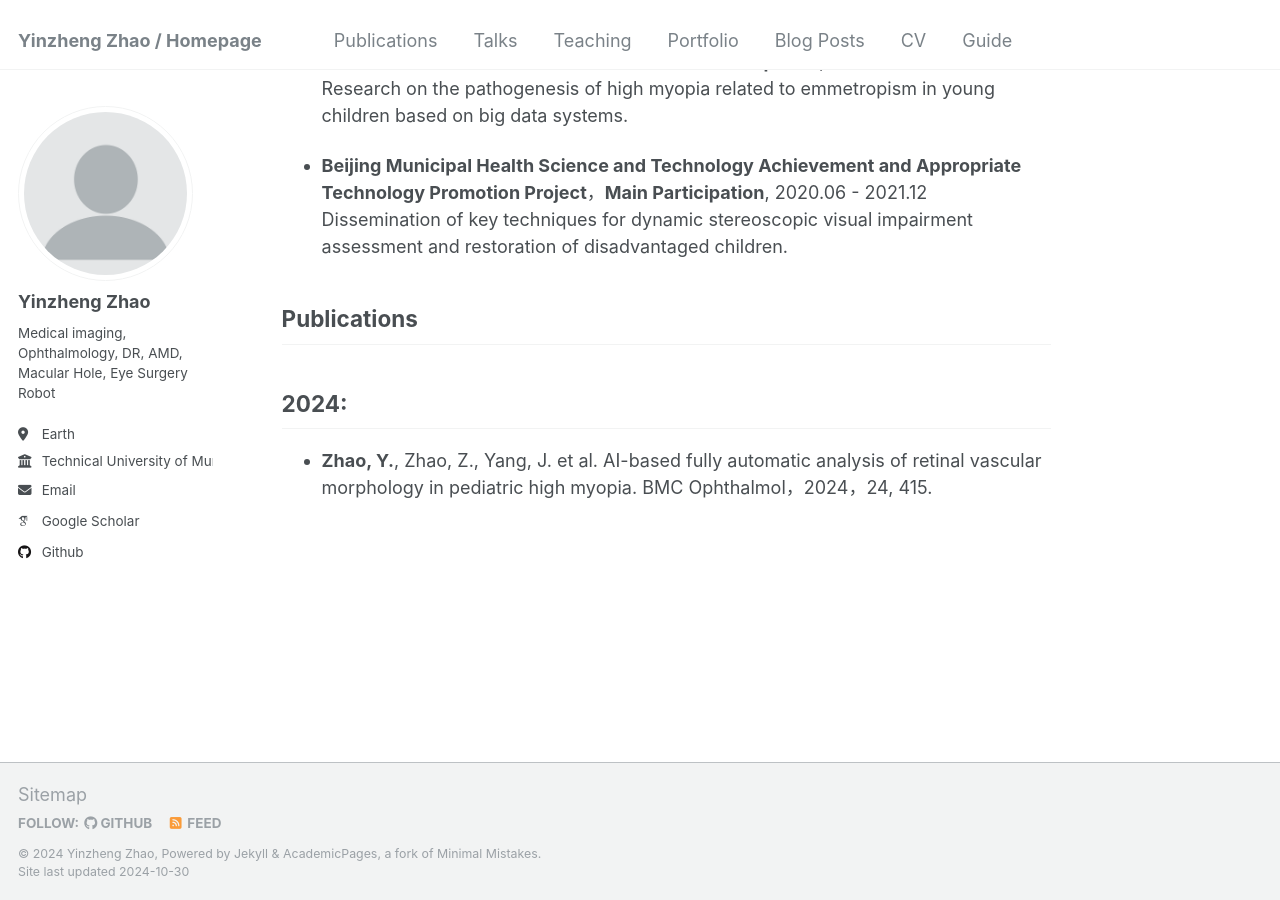
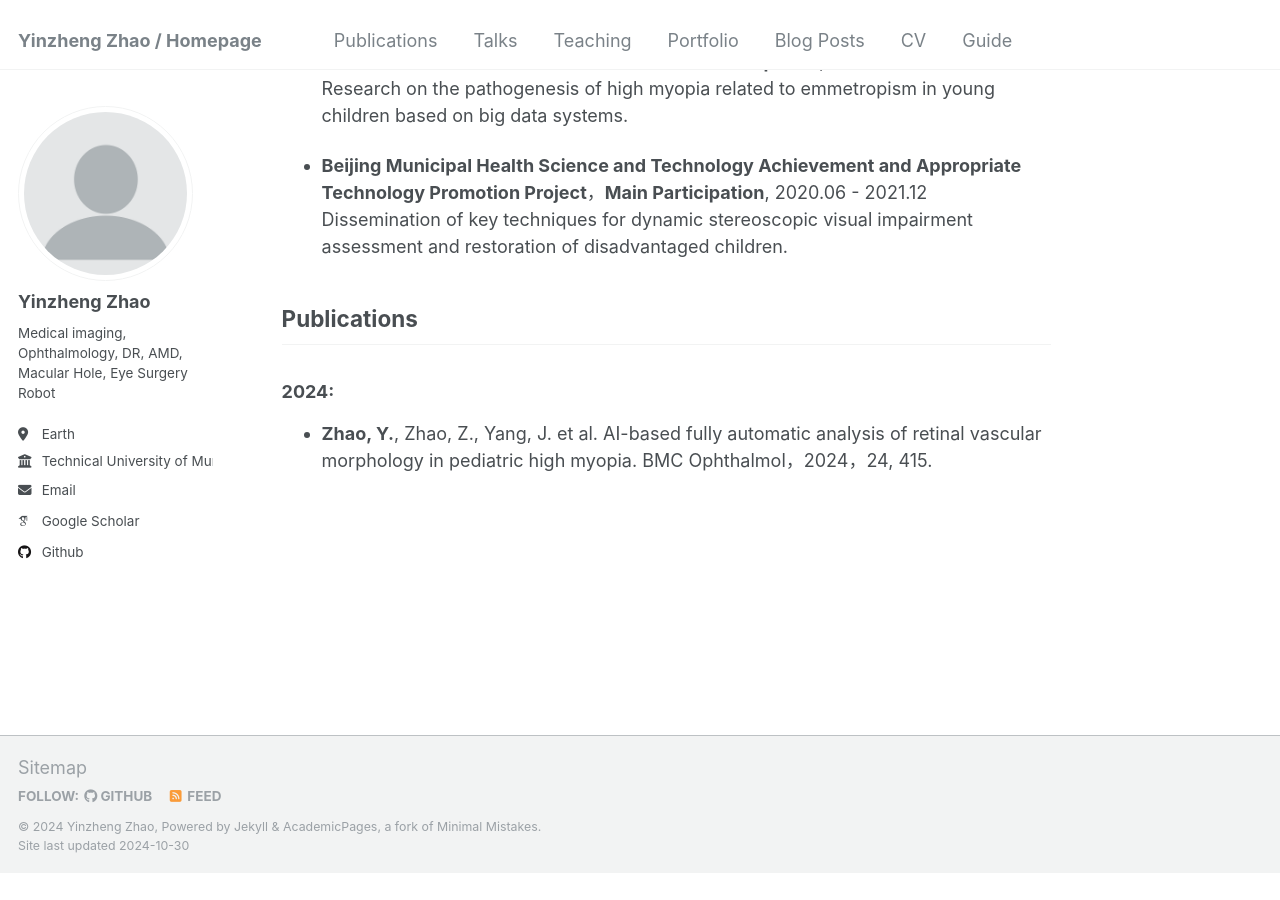
Before and after one commit to rouroumeimei/rouroumeimei.github.io, a Jekyll site: the page built from _pages/about.md, in a window 1280 px wide and 900 px high, scrolled down 767 px. Built offline with Jekyll 4.4.1, drawn with Linux system fonts in a browser that asks for light colours; some web fonts are replaced; after the commit the page ends 1640 px from its top, so only the background shows below that.

```diff
--- a/_pages/about.md
+++ b/_pages/about.md
@@ -31,6 +31,6 @@ Dissemination of key techniques for dynamic stereoscopic visual impairment asses
 
 
 ## Publications <br>
-## 2024:
+### 2024:
 
 - **Zhao, Y.**, Zhao, Z., Yang, J. et al. AI-based fully automatic analysis of retinal vascular morphology in pediatric high myopia. BMC Ophthalmol，2024，24, 415.
```
